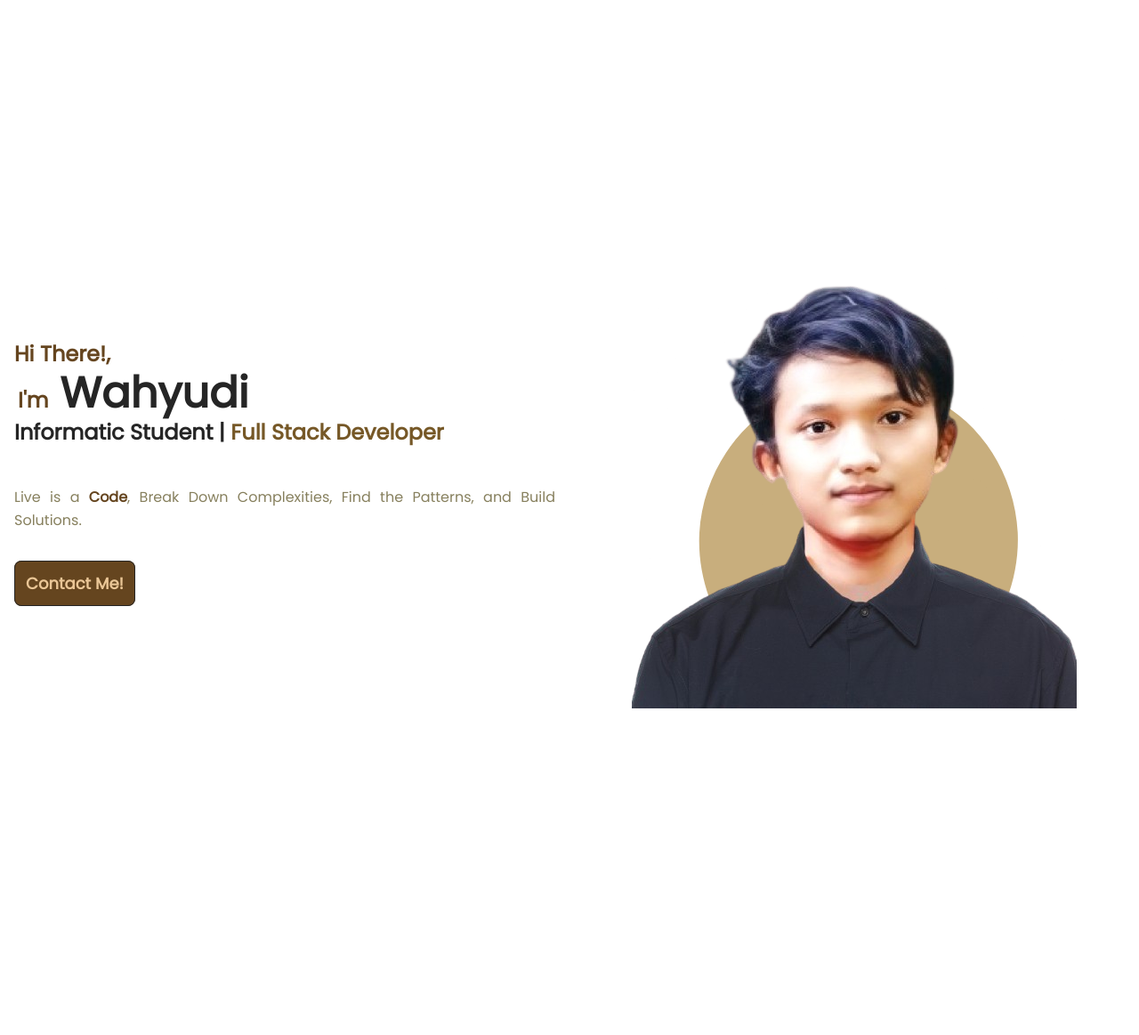
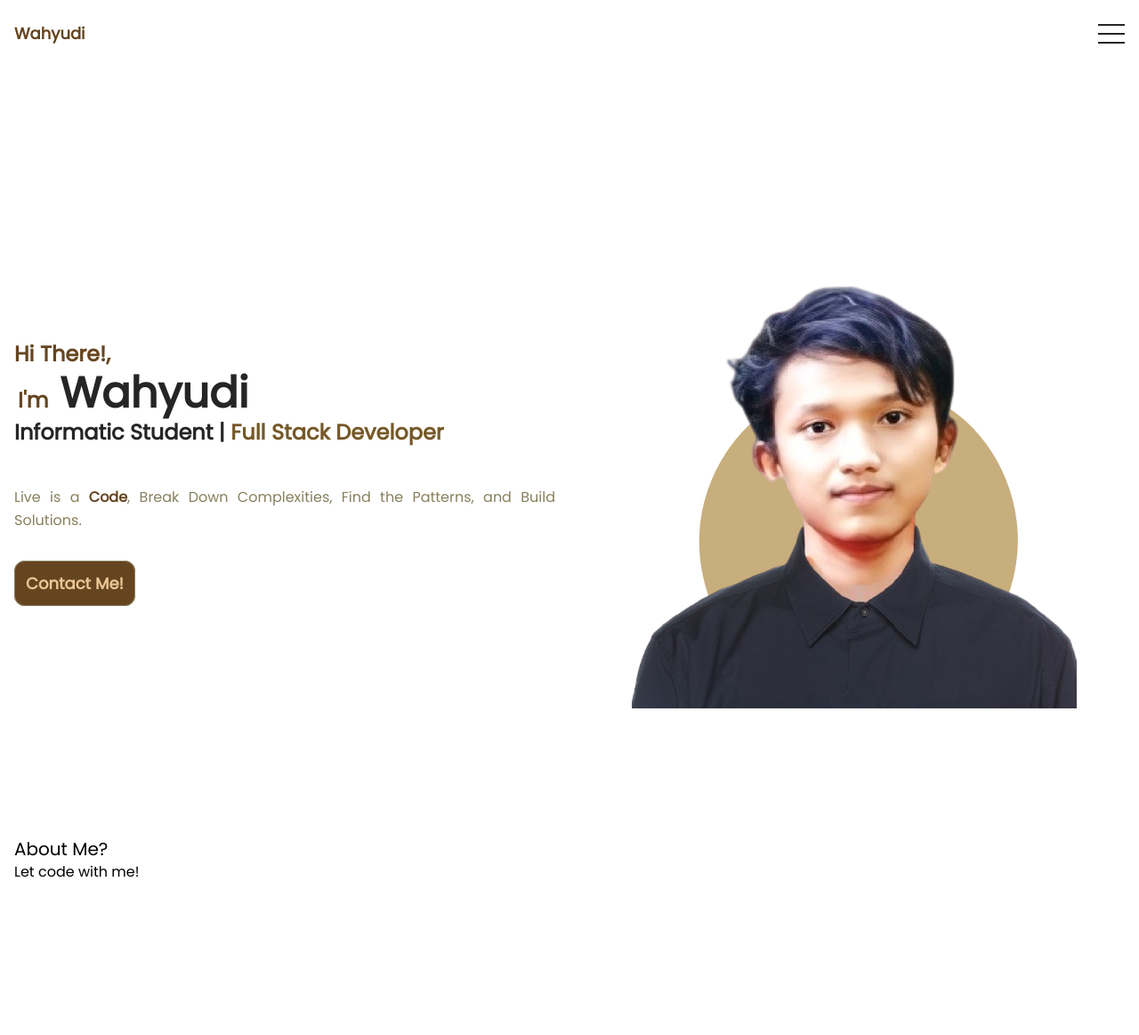
Before and after one commit to mwahyudihd/portfolio-Beta-, a website: page index.html in a window 1280 px wide. Shown: the whole page at 89% size. Before the commit the page ends 956 px from the top, so only its background shows below. Drawn offline with Linux system fonts and the light colour scheme.

Commit message:
feat: adding burger icon

```diff
--- a/assets/css/tailwind.css
+++ b/assets/css/tailwind.css
@@ -1,3 +1,19 @@
 @tailwind base;
 @tailwind components;
 @tailwind utilities;
+
+@layer base{
+    body{
+        font-family: theme(fontFamily.poppins), 'sans-serif';
+    }
+}
+
+@layer utilities{
+    .hamburger-line{
+        @apply block w-[30px] h-[2px] my-2 bg-darkCoffee;
+    }
+
+    .hamburger-actived {
+        @apply [&>span:first-child]:rotate-45 [&>span:nth-child(2)]:scale-0 [&>span:last-child]:-rotate-45;
+    }
+}
--- /dev/null
+++ b/assets/js/app.js
@@ -0,0 +1,5 @@
+const burgerBtn = document.querySelector('#hamburger');
+
+burgerBtn.addEventListener('click',() => {
+    burgerBtn.classList.toggle("hamburger-actived");
+});
--- a/index.html
+++ b/index.html
@@ -9,6 +9,31 @@
     <link rel="stylesheet" href="assets/css/style.css">
 </head>
 <body class="">
+    <!-- header -->
+
+    <header class="bg-transparent absolute top-0 left-0 w-full flex items-center z-10">
+        <div class="container mx-auto">
+            <div class="flex items-center justify-between relative">
+                <div class="px-4">
+                    <a href="#home" class="font-bold text-lg text-primary block py-6">
+                        Wahyudi
+                    </a>
+                </div>
+                <div class="flex items-center px-4">
+                    <button id="hamburger" name="hamburger" type="button"
+                    class="absolute right-4">
+                        <span class="hamburger-line origin-top-left transition duration-300 ease-in-out"></span>
+                        <span class="hamburger-line ease-in-out transition duration-300 "></span>
+                        <span class="hamburger-line origin-bottom-left transition duration-300 ease-in-out"></span>
+                    </button>
+                </div>
+            </div>
+        </div>
+
+    </header>
+
+    <!-- header -->
+
     <!-- start of hero section -->
     <section id="home" class="pt-64">
         <div class="container mx-auto">
@@ -19,10 +44,10 @@
                     <p class="font-medium text-semiDark text-justify my-11 leading-relaxed">
                         Live is a<span class="text-primary font-bold"> Code</span>, Break Down Complexities, Find the Patterns, and Build Solutions.
                     </p>
-                    <a href="#" class=" group border text-lg font-semibold border-darkCoffee rounded-lg p-3 bg-primary text-coffeeLight transition-all ease-in-out hover:bg-second hover:scale-90 float-end lg:float-none">Contact Me!</a>
+                    <a href="#" class=" group border text-lg font-semibold border-semiDark rounded-xl p-3 bg-primary text-coffeeLight transition-all ease-in-out hover:bg-second hover:scale-90 float-end lg:float-none">Contact Me!</a>
                 </div>
                 <div class="w-full self-end px-4 lg:w-1/2">
-                    <div class="mt-10 relative ">
+                    <div class="mt-10 relative">
                         <img src="assets/img/id-photo.png" alt="MyPhoto" class="max-w-full mx-auto">
                         <span class="absolute -bottom-0 -z-10 left-1/2 -translate-x-1/2">
                             <svg width="400" height="400" viewBox="0 0 200 200" xmlns="http://www.w3.org/2000/svg">
@@ -35,6 +60,22 @@
         </div>
     </section>
     <!-- end of hero section -->
+
+    <!-- strat of about section -->
+    <section class="pb-32 pt-36" id="about">
+        <div class="container">
+            <div class="flex flex-wrap">
+                <div class="w-full px-4 mb-10">
+                    <h4 class="text-xl">
+                        About Me?
+                    </h4>
+                    <h2>Let code with me!</h2>
+                </div>
+            </div>
+        </div>
+    </section>
+    <!-- end of about section -->
     <div class="my-40"></div>
+    <script src="assets/js/app.js"></script>
 </body>
 </html>
```
Also changed, not shown: assets/css/style.css.
